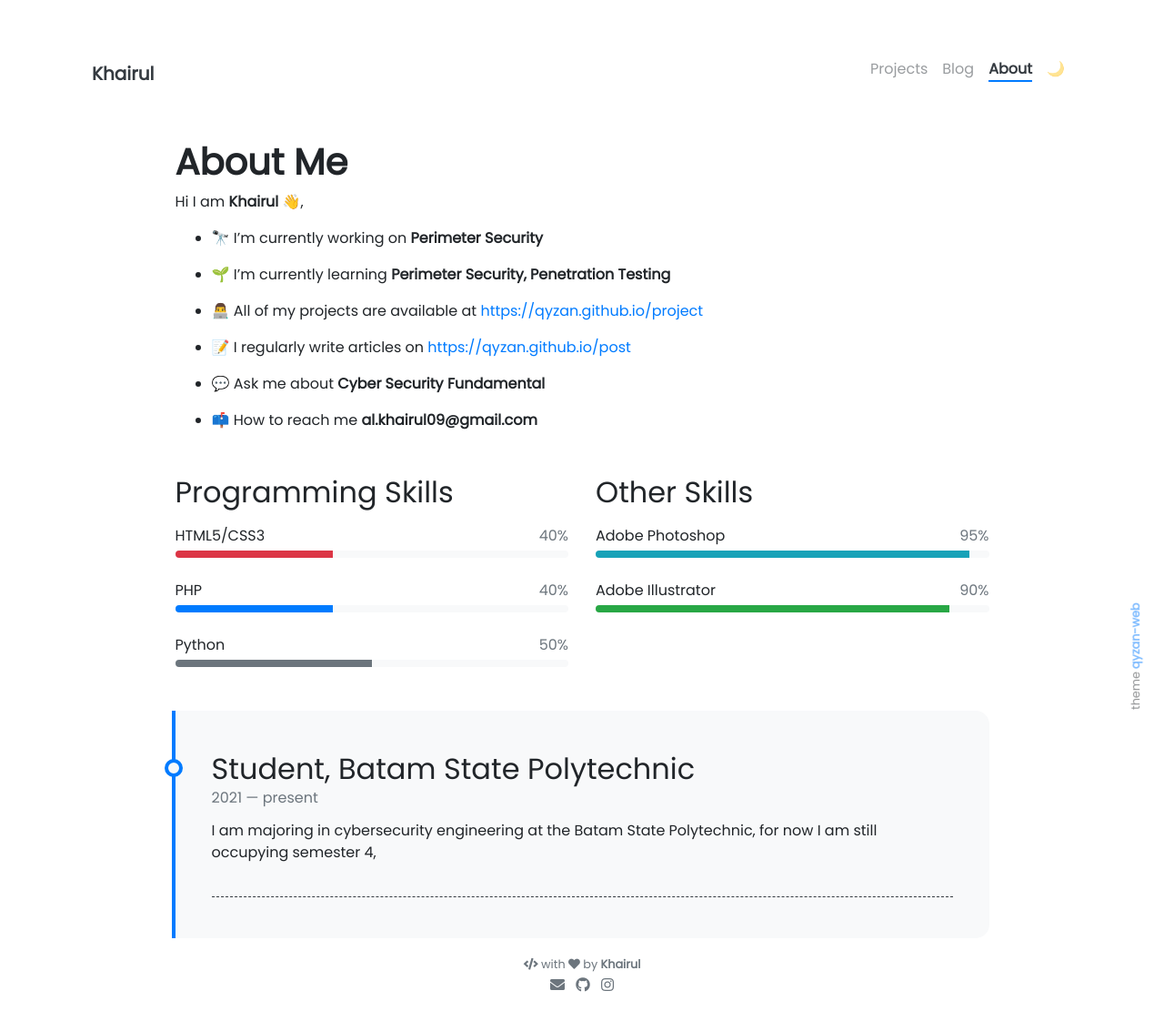
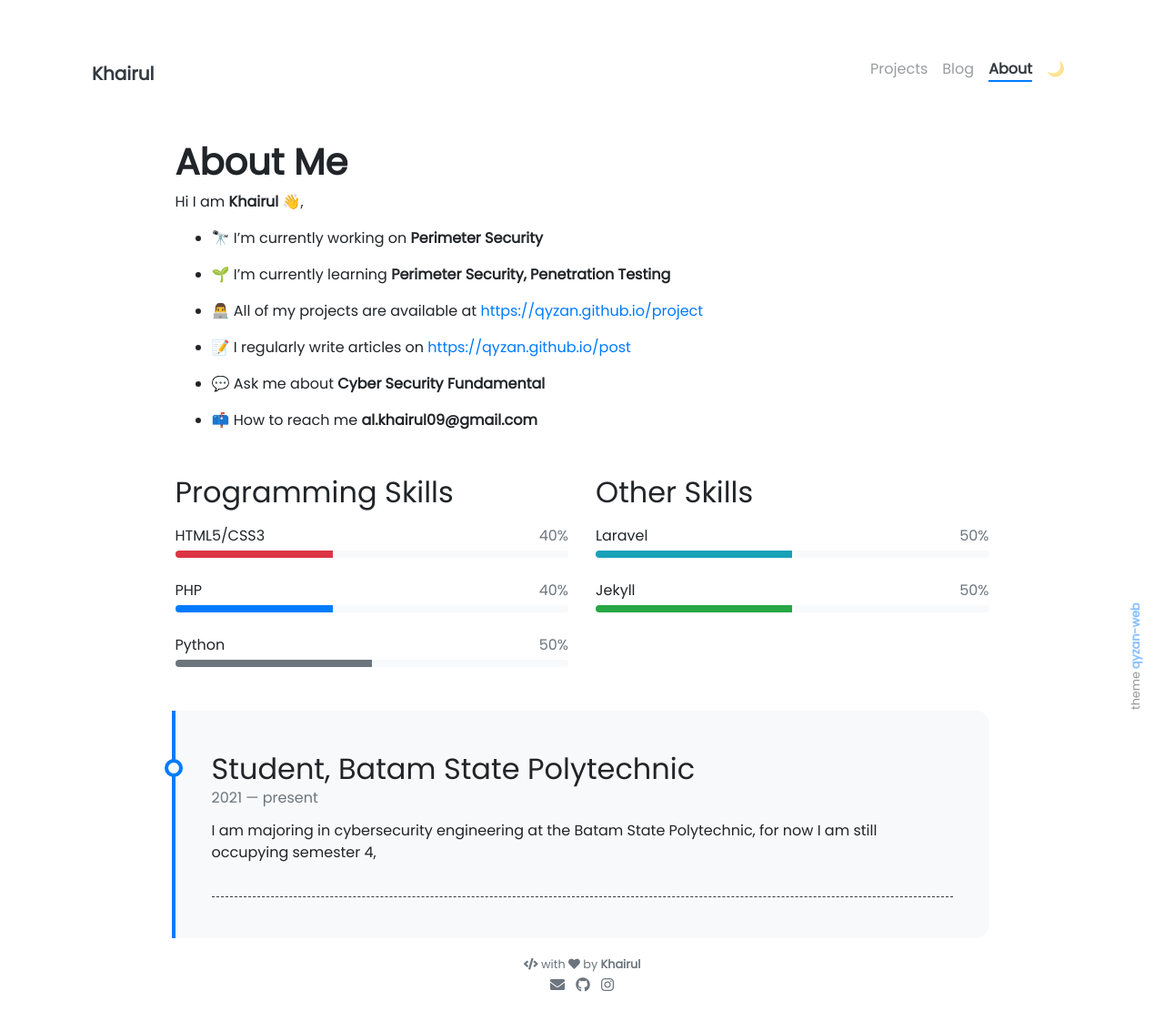
Before and after one commit to qyzan/qyzan-web, a Jekyll site: the page built from pages/about.md, in a window 1280 px wide. Shown: the whole page at 91% size. Built offline with Jekyll 4.4.1, drawn with Linux system fonts in a browser that asks for light colours; nearby versions of some CDN libraries; emoji names are drawn with the system emoji font.

Commit message:
Update other-skills.yml

```diff
--- a/_data/other-skills.yml
+++ b/_data/other-skills.yml
@@ -1,7 +1,7 @@
-- name: Adobe Photoshop
-  percentage: 95
+- name: Laravel
+  percentage: 50
   color: info
 
-- name: Adobe Illustrator
-  percentage: 90
+- name: Jekyll
+  percentage: 50
   color: success
```
